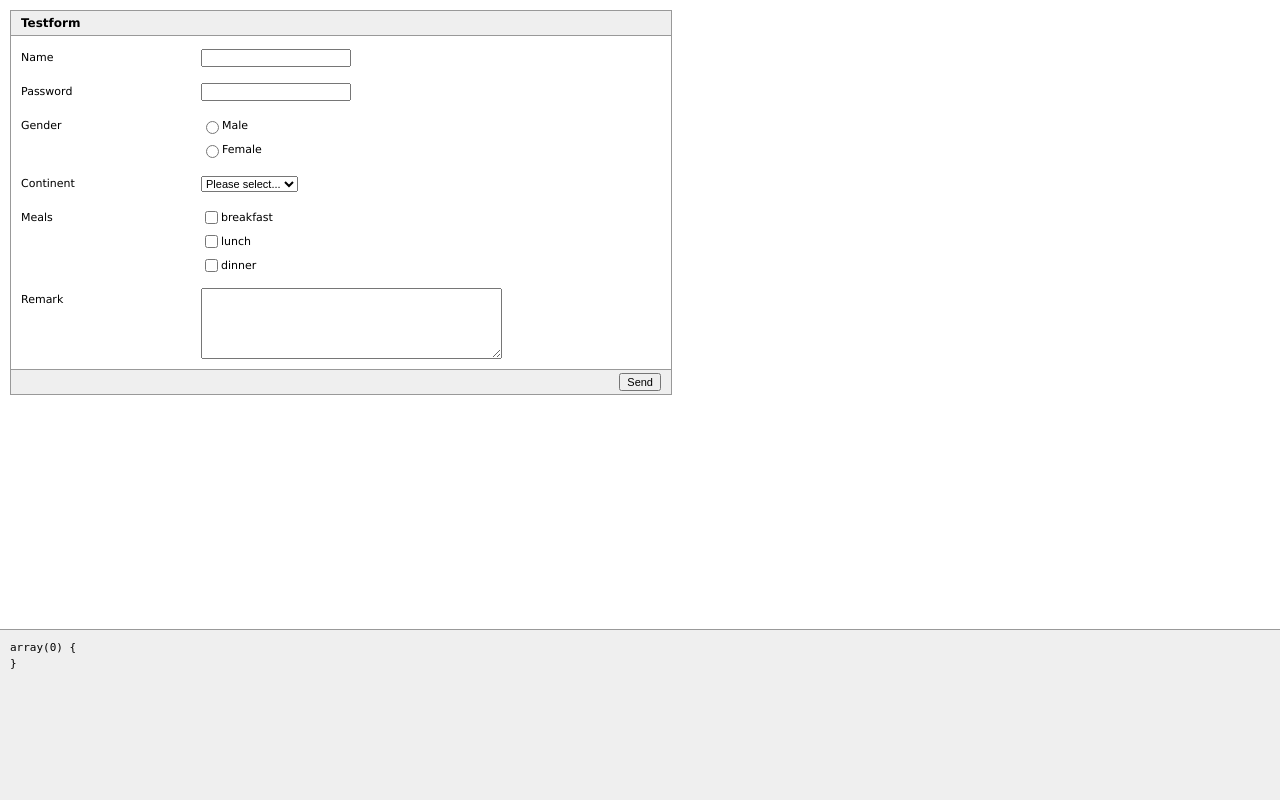
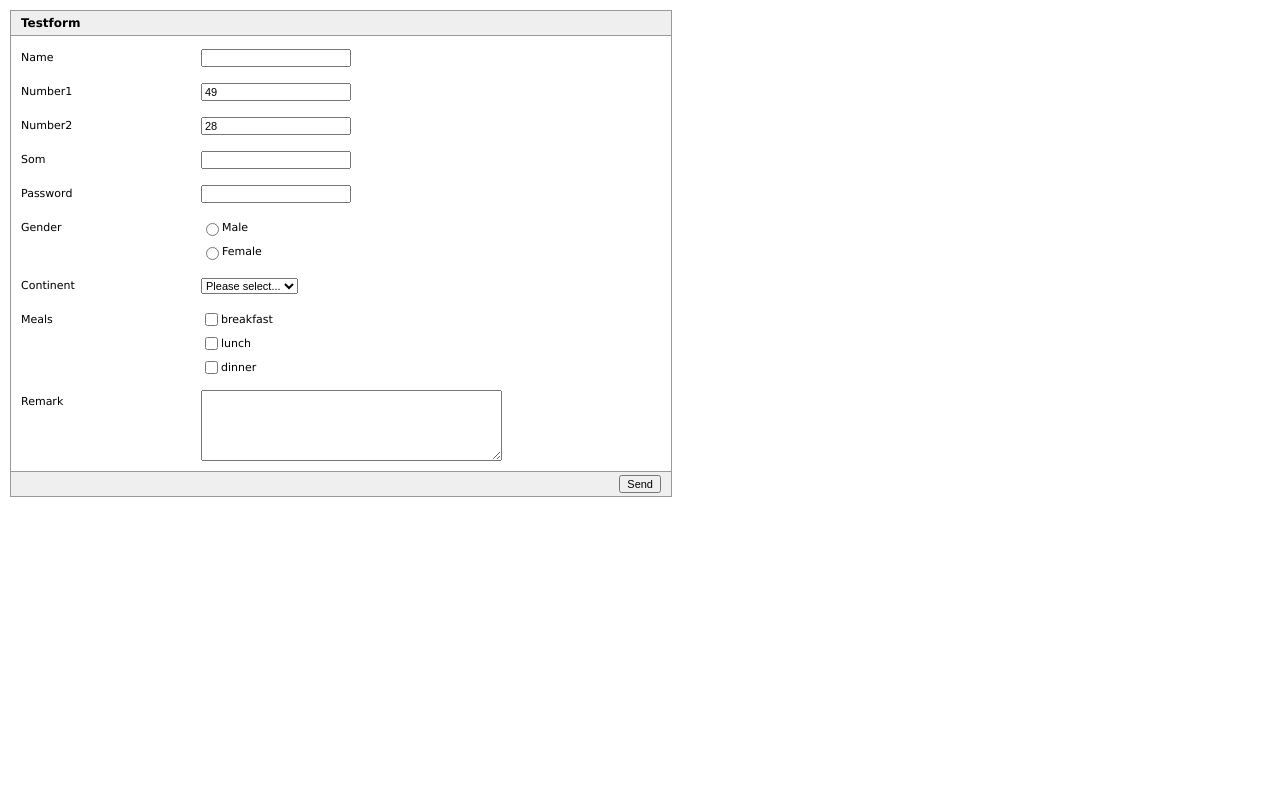
Before and after one commit to siebe1996/2223wmss-siebevandevoorde, a PHP site: page /public/labo04/persistency_11.php in a window 1280 px wide. Run offline with PHP 8.4, Linux system fonts and the light colour scheme.

Commit message:
labo04 2 gemaakt

```diff
--- a/app/public/labo04/persistency_11.php
+++ b/app/public/labo04/persistency_11.php
@@ -14,10 +14,16 @@
 $message = '*';
 $allOk = true;
 $messageName = 'Gelieve een naam in te vullen';
+$number1 = isset($_GET['number1']) ? (string)$_GET['number1'] : rand(0,100);
+$number2 = isset($_GET['number2']) ? (string)$_GET['number2'] : rand(0,100);
+$som='';
 
 if ($moduleAction === 'processName'){
     if(trim($name) === ''){
         $allOk = false;
+    }
+    if (filter_var($number1, FILTER_VALIDATE_INT) && filter_var($number2, FILTER_VALIDATE_INT)){
+        $som = $number1 + $number2;
     }
 }
 
@@ -44,6 +50,16 @@
             <?php if (trim($name) === '' && !$allOk) {
                 echo '<p class="error">'.$messageName.'</p>';
             }?>
+
+            <dt><label for="number1">Number1</label></dt>
+            <dd class="text"><input type="text" id="number1" name="number1" value="<?php echo htmlentities($number1); ?>" class="input-text" /></dd>
+
+            <dt><label for="number2">Number2</label></dt>
+            <dd class="text"><input type="text" id="number2" name="number2" value="<?php echo htmlentities($number2); ?>" class="input-text" /></dd>
+
+            <dt><label for="som">Som</label></dt>
+            <dd class="text"><input type="text" id="som" name="som" value="<?php echo htmlentities($som); ?>" class="input-text" /></dd>
+
 
             <dt><label for="pass">Password</label></dt>
             <dd class="text"><input type="password" id="pass" name="pass" value="<?php echo htmlentities($pass); ?>" class="input-text" /></dd>
@@ -87,38 +103,5 @@
 
 </form>
 
-<div id="debug">
-
-    <?php
-
-    /**
-     * Helper Functions
-     * ========================
-     */
-
-    /**
-     * Dumps a variable
-     * @param mixed $var
-     * @return void
-     */
-    function dump($var) {
-        echo '<pre>';
-        var_dump($var);
-        echo '</pre>';
-    }
-
-
-    /**
-     * Main Program Code
-     * ========================
-     */
-
-    // dump $_GET
-    dump($_GET);
-
-    ?>
-
-</div>
-
 </body>
 </html>
```
